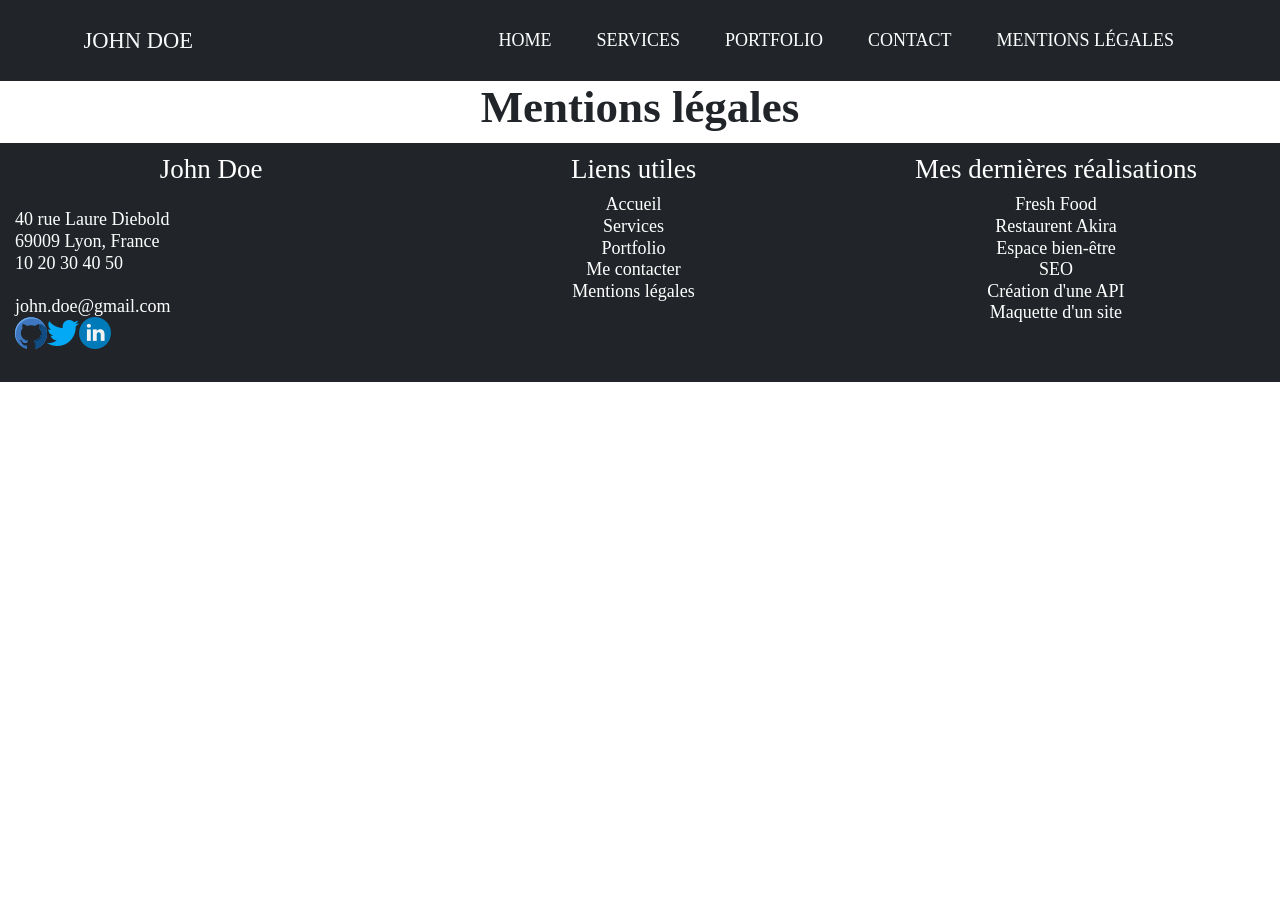
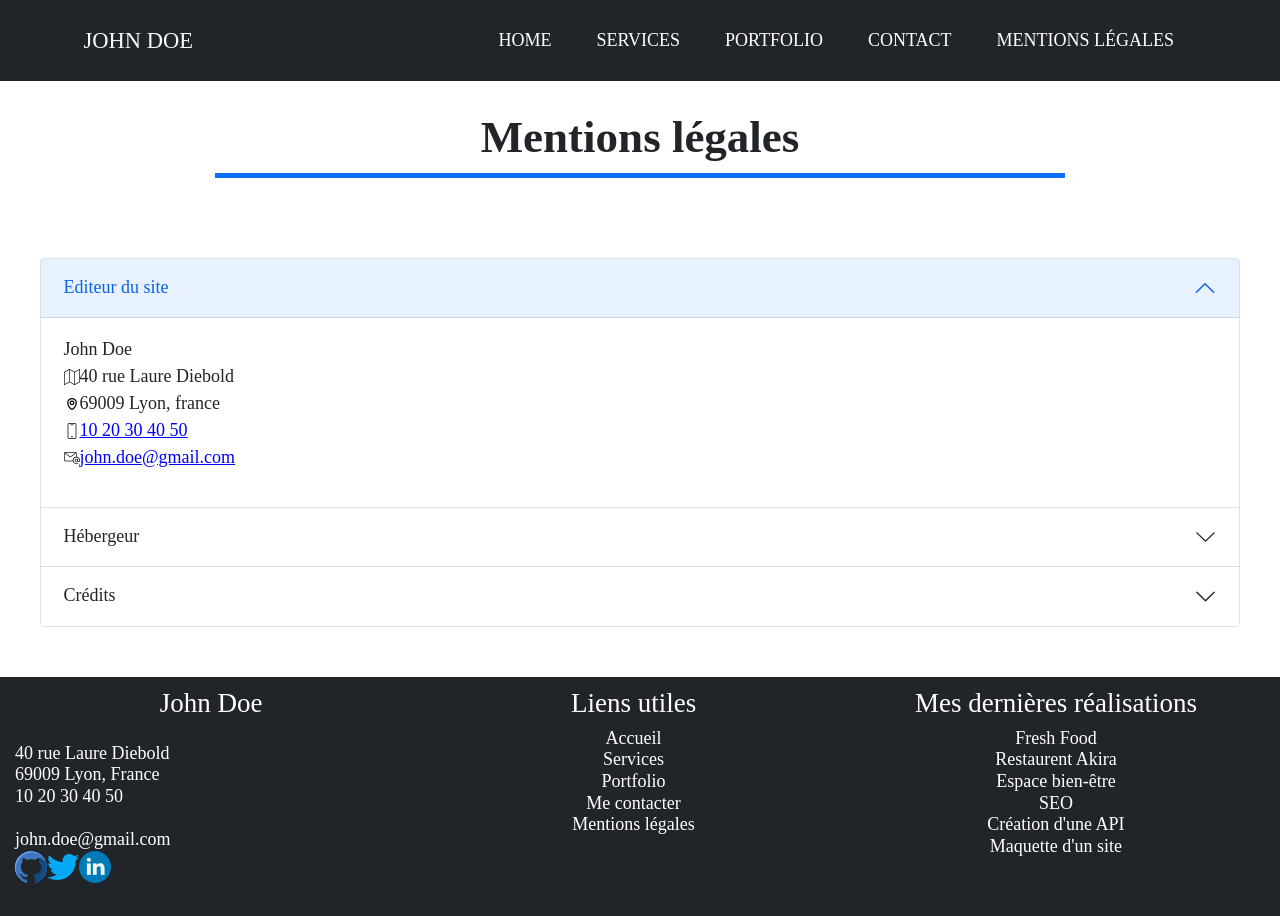
Before and after one commit to Tvairet/Evaluation-Portfolio-React.JS, a React (Create React App) app: page /mentions in a window 1280 px wide. Before the commit the page ends 800 px from the top, so only its background shows below. Built offline with nearby package versions, Linux system fonts and the light colour scheme.

Commit message:
create/mention

```diff
--- a/public/index.html
+++ b/public/index.html
@@ -30,6 +30,7 @@
   <body>
     <noscript>You need to enable JavaScript to run this app.</noscript>
     <div id="root"></div>
+    <script src="https://cdn.jsdelivr.net/npm/bootstrap@5.3.8/dist/js/bootstrap.bundle.min.js" integrity="sha384-FKyoEForCGlyvwx9Hj09JcYn3nv7wiPVlz7YYwJrWVcXK/BmnVDxM+D2scQbITxI" crossorigin="anonymous"></script>
     <!--
       This HTML file is a template.
       If you open it directly in the browser, you will see an empty page.
--- a/src/App.css
+++ b/src/App.css
@@ -127,6 +127,7 @@ h1, h2 {
   flex-direction: column;
   align-content: center;
   border-bottom: 5px solid #0d6efd;
+  margin: 30px;
 }
 
 .services {
@@ -234,3 +235,33 @@ address {
 .contact span {
   font-weight: bold;
 }
+
+.accordion-body a {
+  color: blue;
+  text-decoration: underline;
+}
+
+#italic {
+  font-style: italic;
+}
+
+#collapseThree .accordion-body, #collapseTwo .accordion-body {
+  display: flex;
+  flex-direction: column;
+  align-items: start;
+  width: 100%;
+}
+
+.list {
+  width: 1200px;
+  margin: 50px;
+}
+
+.accordion-body address {
+  width: 100%;
+  padding: 0;
+}
+
+.herbergeur-name {
+  font-weight: bold;
+}
--- a/src/component/footer.jsx
+++ b/src/component/footer.jsx
@@ -37,12 +37,12 @@ const Footer = () => {
         </div>
         <div class="realisations">
             <h4>Mes dernières réalisations</h4>
-            <a href="../pages/Portfolio">Fresh Food</a>
-            <a href="../pages/Portfolio">Restaurent Akira</a>
-            <a href="../Portfolio">Espace bien-être</a>
-            <a href="../Portfolio">SEO</a>
-            <a href="../portfolio">Création d'une API</a>
-            <a href="../Portfolio">Maquette d'un site</a>
+            <a href="./Portfolio">Fresh Food</a>
+            <a href="./Portfolio">Restaurent Akira</a>
+            <a href="./Portfolio">Espace bien-être</a>
+            <a href="./Portfolio">SEO</a>
+            <a href="./portfolio">Création d'une API</a>
+            <a href="./Portfolio">Maquette d'un site</a>
         </div>
         </footer>
     );
--- a/src/pages/Mentions.jsx
+++ b/src/pages/Mentions.jsx
@@ -1,12 +1,91 @@
 import React from "react";
+import email from "../icons/email.png";
+import gps from "../icons/gps.png";
+import iphone from "../icons/iphone.png";
+import carte from "../icons/trifold.png"
 
-const Mentions = () => {
+
+
+
+function Mentions () {
     return (
-        <div className="container">
-            <h1>
-                Mentions légales
-            </h1>
-        </div>
+        <main className="main">
+            <section className="tittle">
+                <h1>Mentions légales</h1>
+            </section>
+            <section className="list">
+                <div class="accordion" id="accordionExample">
+                    <div class="accordion-item">
+                        <h2 class="accordion-header">
+                        <button class="accordion-button" type="button" data-bs-toggle="collapse" data-bs-target="#collapseOne" aria-expanded="true" aria-controls="collapseOne">
+                        Editeur du site
+                        </button>
+                        </h2>
+                        <div id="collapseOne" class="accordion-collapse collapse show" data-bs-parent="#accordionExample">
+                            <div class="accordion-body">
+                            <address>
+                            <span>John Doe</span>
+                                <div>
+                            <img src={carte} alt="une carte"></img>
+                                40 rue Laure Diebold
+                                </div>
+                                <div>
+                            <img src={gps} alt="un point gps"></img>
+                                69009 Lyon, france
+                                </div>
+                                <div>
+                            <img src={iphone} alt="un téléphone"></img>
+                            <a href="tel:1020304050">10 20 30 40 50</a>
+                                </div>
+                                <div>
+                            <img src={email} alt="une enveloppe"></img>
+                            <a href="mailto:john.doe@gmail.com">john.doe@gmail.com</a>
+                                </div>
+                            </address>
+                        </div>
+                    </div>
+                </div>
+                <div class="accordion-item">
+                    <h2 class="accordion-header">
+                    <button class="accordion-button collapsed" type="button" data-bs-toggle="collapse" data-bs-target="#collapseTwo" aria-expanded="false" aria-controls="collapseTwo">
+                        Hébergeur
+                    </button>
+                    </h2>
+                    <div id="collapseTwo" class="accordion-collapse collapse" data-bs-parent="#accordionExample">
+                        <div class="accordion-body">
+                        <span className="herbergeur-name">Alwaysdata</span>
+                        <address>
+                            <span>91 rue du Faubourg Saint-Honoré, 75008 Paris</span>
+                            <a href="www.alwaysdata.com">www.alwaysdata.com</a>
+                        </address>
+                        </div>
+                    </div>
+                </div>
+                <div class="accordion-item">
+                    <h2 class="accordion-header">
+                    <button class="accordion-button collapsed" type="button" data-bs-toggle="collapse" data-bs-target="#collapseThree" aria-expanded="false" aria-controls="collapseThree">
+                        Crédits
+                    </button>
+                    </h2>
+                    <div id="collapseThree" class="accordion-collapse collapse" data-bs-parent="#accordionExample">
+                        <div class="accordion-body">
+                        <h2>Crédits</h2>
+                        <span>Ce site a été réalisé par John Doe, étudiant au
+                            <a href="https://www.centre-europeen-formation.fr/">Centre Européen de formation</a>
+                        </span>
+                        <span id="italic">Les images utilisées sur ce site sont libres de droits et ont été obtenues sur le site
+                            <a href="https://pixabay.com/fr/">Pixabay</a>
+                        </span>
+                        <span id="italic">La favicon de ce site a été fournie par
+                            <a href="https://pixabay.com/fr/">John doe Icons erstellt von Freepik - Flaticon</a>
+                        </span>
+                        </div>
+                    </div>
+                </div>
+                </div>
+            </section>
+
+        </main>
     );
 };
 
```
